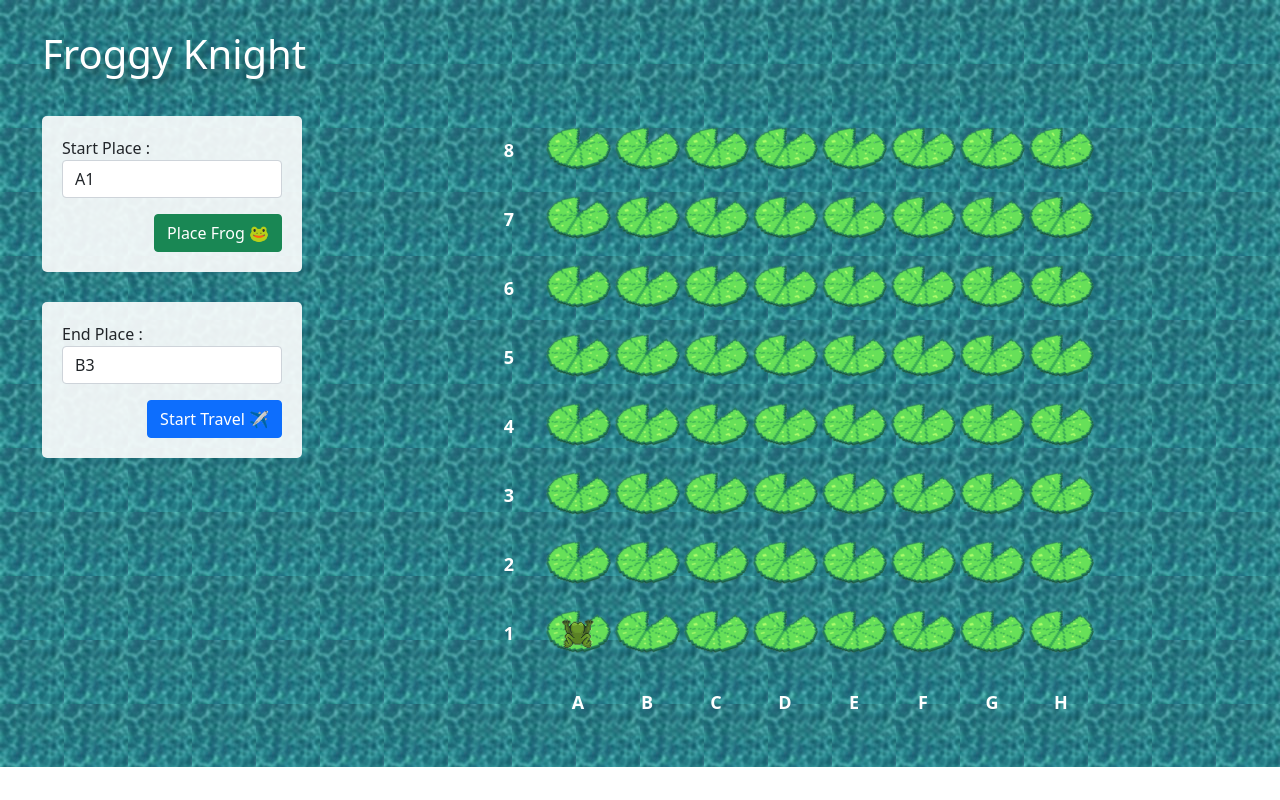
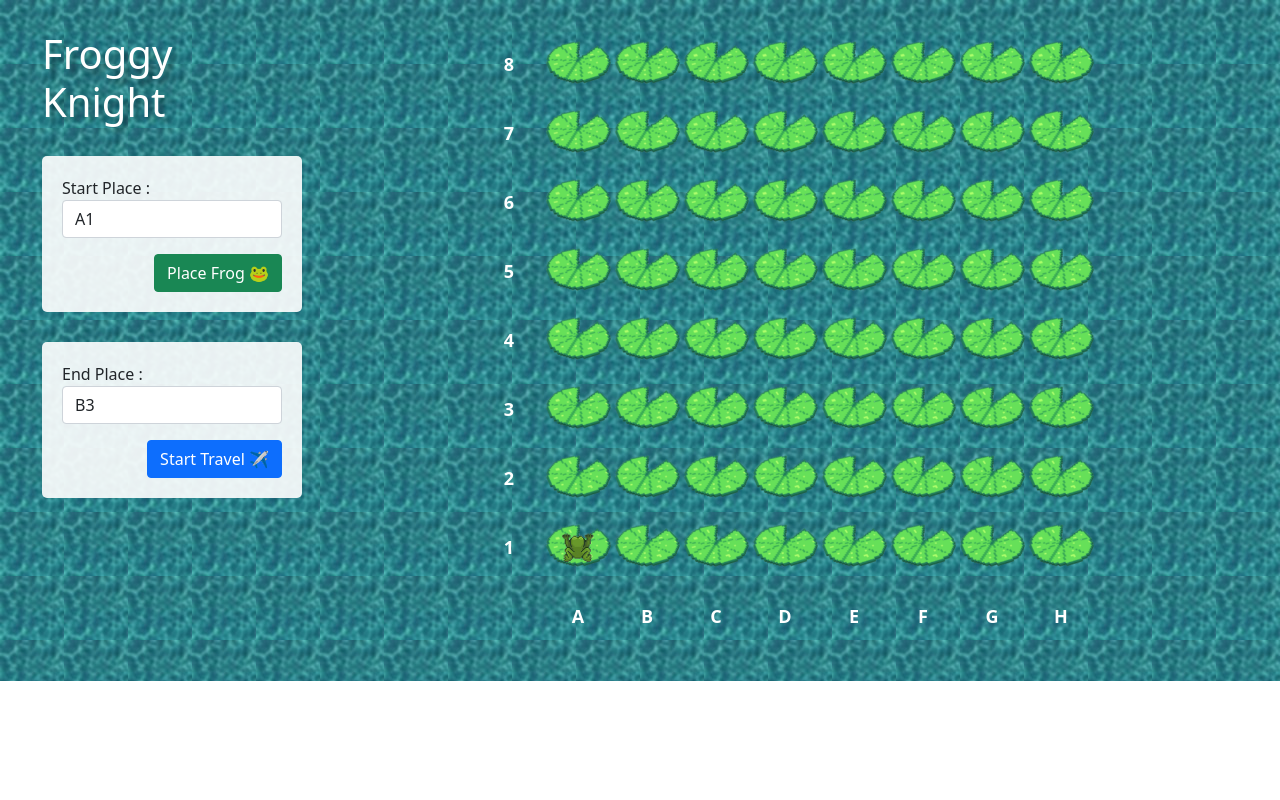
Before and after one commit to gavrielsatrio/Froggy-Knight, a Vue app in the folder froggy-knight/: page / in a window 1280 px wide. Built offline with nearby package versions, Linux system fonts and the light colour scheme.

Commit message:
Update : Change board placement

```diff
--- a/froggy-knight/src/App.vue
+++ b/froggy-knight/src/App.vue
@@ -3,21 +3,17 @@
         <div class="container-fluid vh-100">
             <div class="row" id="appContainer">
                 <div class="row">
-                    <div class="col-lg-12">
+                    <div class="col-lg-3">
                         <div id="header">
                             <h1>Froggy Knight</h1>
                         </div>
-                    </div>
-                </div>
-                <div class="row">
-                    <div class="col-lg-3">
                         <div class="controllingPanel">
                             <div class="row">
                                 <div class="col-lg-12">
                                     Start Place :
                                 </div>
                                 <div class="col-lg-12">
-                                    <input type="text" id="txtStartPlace" class="form-control" maxlength="2" value="A1">
+                                    <input type="text" id="txtStartPlace" class="form-control" maxlength="2" value="A1" autocomplete="false">
                                 </div>
                                 <div class="col-lg-12 d-flex justify-content-end mt-3">
                                     <button id="btnPlaceFrog" class="btn btn-success" @click="PlaceFrog()">Place Frog 🐸</button>
@@ -30,7 +26,7 @@
                                     End Place :
                                 </div>
                                 <div class="col-lg-12">
-                                    <input type="text" id="txtEndPlace" class="form-control" maxlength="2" value="B3">
+                                    <input type="text" id="txtEndPlace" class="form-control" maxlength="2" value="B3" autocomplete="false">
                                 </div>
                                 <div class="col-lg-12 d-flex justify-content-end mt-3">
                                     <button id="btnPlaceFrog" class="btn btn-primary" @click="StartTravel()">Start Travel ✈</button>
@@ -42,7 +38,6 @@
                         <div id="mainContent" class="m-5 m-lg-0"></div>
                     </div>
                 </div>
-
             </div>
         </div>
     </div>
@@ -62,7 +57,8 @@
                 frogXEnd : 2,
                 frogYEnd : 3,
                 minimumMovesCount : 100,
-                isAlreadyArrive : false
+                isAlreadyArrive : false,
+                visited : []
             }
         },
         mounted()
@@ -162,6 +158,10 @@
             },
             StartTravel()
             {
+                this.isAlreadyArrive = false;
+                this.minimumMovesCount = 100;
+                this.visited = [];
+
                 const txtStartPlace = document.querySelector("#txtStartPlace");
                 if(txtStartPlace.value != "" && txtStartPlace.value.length == 2)
                 {
@@ -185,7 +185,6 @@
 
                                 this.LoadFrogPosition(this.frogXStart, this.frogYStart);
                                 this.Travel(this.frogXStart, this.frogYStart, 0);
-
                                 console.log(this.minimumMovesCount);
                             }
                             else
@@ -791,7 +790,7 @@
         width: 50%;
         position: absolute;
         z-index: 2;
-        transition: all 1.5s ease-in-out;
+        transition: all 1s ease-in-out;
     }
 
     .chessBoardPlatesImage
```
